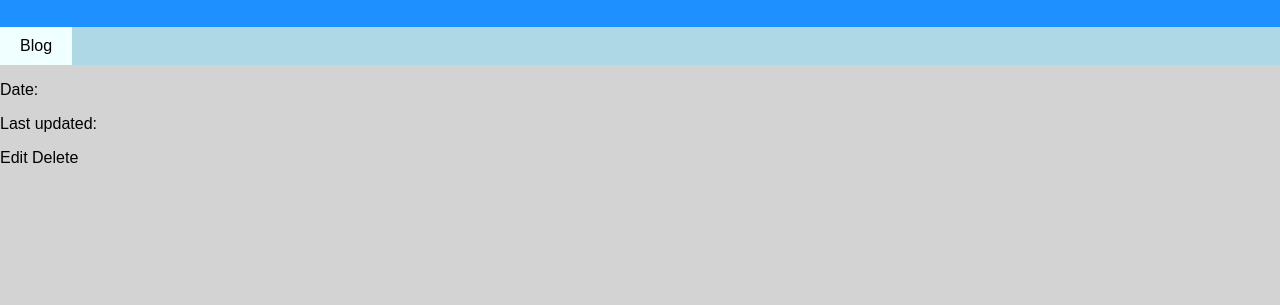
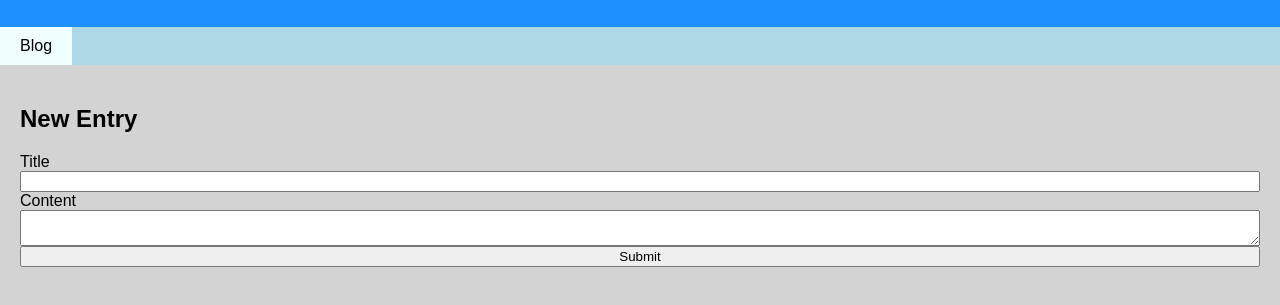
Before and after one commit to esminerva/bluemix-mean-starter, a website: page app/index.html at #!/blogs/new in a window 1280 px wide. Shown: the part 61-366 px from the top of the page. Drawn offline with nearby package versions, Linux system fonts and the light colour scheme; some packages are replaced by stand-ins of ours; no server answers.

Commit message:
Angular blog CRUD

```diff
--- a/app/app.js
+++ b/app/app.js
@@ -9,6 +9,10 @@ angular.module('app', ['ui.router', 'ngResource'])
       templateUrl: '/blogs/index.html',
       controller: 'blogsController'
     })
+    .state('blogs.new', {
+      url: '/new',
+      templateUrl: '/blogs/edit.html'
+    })
     .state('blogs.details', {
       url: '/:id',
       templateUrl: '/blogs/details.html'
--- a/app/blogs/blogs.controller.js
+++ b/app/blogs/blogs.controller.js
@@ -6,7 +6,14 @@ angular.module('app')
   if($state.params.id) {
     $scope.blog = new Blogs({_id: $state.params.id});
     $scope.blog.$get();
+  } else if($state.is('blogs.new')) {
+    $scope.blog = new Blogs();
   }
+
+  $scope.newPost = function() {
+    $scope.blog = new Blogs();
+    $state.go('blogs.new');
+  };
 
   $scope.showDetails = function(blog) {
     $scope.blog = blog;
@@ -18,7 +25,7 @@ angular.module('app')
     $state.go('blogs.edit', {id: blog._id});
   };
 
-  $scope.deleteBlog = function(blog, index) {
+  $scope.deletePost = function(blog, index) {
     blog.$delete()
       .then(function success() {
         if(index || index > -1) {
@@ -29,5 +36,23 @@ angular.module('app')
       }, function error() {
         $scope.errorMessage = 'Failed to delete blog post';
       });
-  }
+  };
+
+  $scope.submitUpdate = function() {
+    if($scope.blog._id) {
+      $scope.blog.$update()
+        .then(function success() {
+          $state.go('blogs.details', {id: $scope.blog._id});
+        }, function error() {
+
+        });
+    } else {
+      $scope.blog.$save()
+        .then(function success() {
+          $state.go('blogs', {}, {reload: true});
+        }, function error() {
+
+        });
+    }
+  };
 });
--- a/app/blogs/details.html
+++ b/app/blogs/details.html
@@ -3,5 +3,5 @@
 <p>Date: {{blog.timeCreated}}</p>
 <p>Last updated: {{blog.lastUpdated}}</p>
 <p>{{blog.content}}</p>
-<a ui-sref=".edit(blog._id)">Edit</a>
-<a ng-click="deleteBlog(blog)">Delete</a>
+<div ng-click="editPost(blog)">Edit</div>
+<div ng-click="deletePost(blog)">Delete</div>
--- a/app/blogs/edit.html
+++ b/app/blogs/edit.html
@@ -1,9 +1,8 @@
-<div ng-repeat="blog in blogs">
-  <h3 ui-sref=".details(blog._id)">{{blog.title}}</h3>
-  <p>Date: {{blog.timeCreated}}</p>
-  <p>Last updated: {{blog.lastUpdated}}</p>
-  <p>{{blog.content}}</p>
-  <a ui-sref=".edit(blog._id)">Edit</a>
-  <a ng-click="deleteBlog($index)">Delete</a>
-  <hr ng-if="!$last">
+<div class="blog-edit">
+  <h2 ng-if="'blogs.new' | isState">New Entry</h2>
+  <label for="title">Title</label>
+  <input id="title" ng-model="blog.title">
+  <label for="content">Content</label>
+  <textarea id="content" ng-model="blog.content"></textarea>
+  <button ng-click="submitUpdate()">Submit</button>
 </div>
--- a/app/blogs/index.html
+++ b/app/blogs/index.html
@@ -1,6 +1,6 @@
 <div ui-view>
   <div class="blog-box-wrapper">
-    <div class="blog-box new button" ng-click="newBlog()">New Post</div>
+    <div class="blog-box new button" ng-click="newPost()">New Post</div>
     <div class="blog-box button" ng-repeat="blog in blogs">
       <div class="blog-info" ng-click="showDetails(blog)">
         <h3>{{blog.title}}</h3>
@@ -8,8 +8,8 @@
         <p class="date">Last updated: {{blog.lastUpdated | date}}</p>
       </div>
       <div class="blog-actions">
-        <div class="edit button" ng-click="editBlog(blog)">Edit</div>
-        <div class="delete button" ng-click="deleteBlog(blog, $index)">Delete</div>
+        <div class="edit button" ng-click="editPost(blog)">Edit</div>
+        <div class="delete button" ng-click="deletePost(blog, $index)">Delete</div>
       </div>
     </div>
   </div>
--- a/app/css/app.css
+++ b/app/css/app.css
@@ -8,6 +8,7 @@ body {
     height: 100%;
     display: flex;
     flex-direction: column;
+    background: lightgray;
 }
 
 section {
@@ -46,7 +47,6 @@ ul li {
 
 .content {
     display: flex;
-    background: lightgray;
     flex-direction: column;
     flex: 1;
 }
@@ -103,3 +103,9 @@ ul li {
 .button:hover {
     cursor: pointer;
 }
+
+.blog-edit {
+    display: flex;
+    flex-direction: column;
+    padding: 20px;
+}
```
